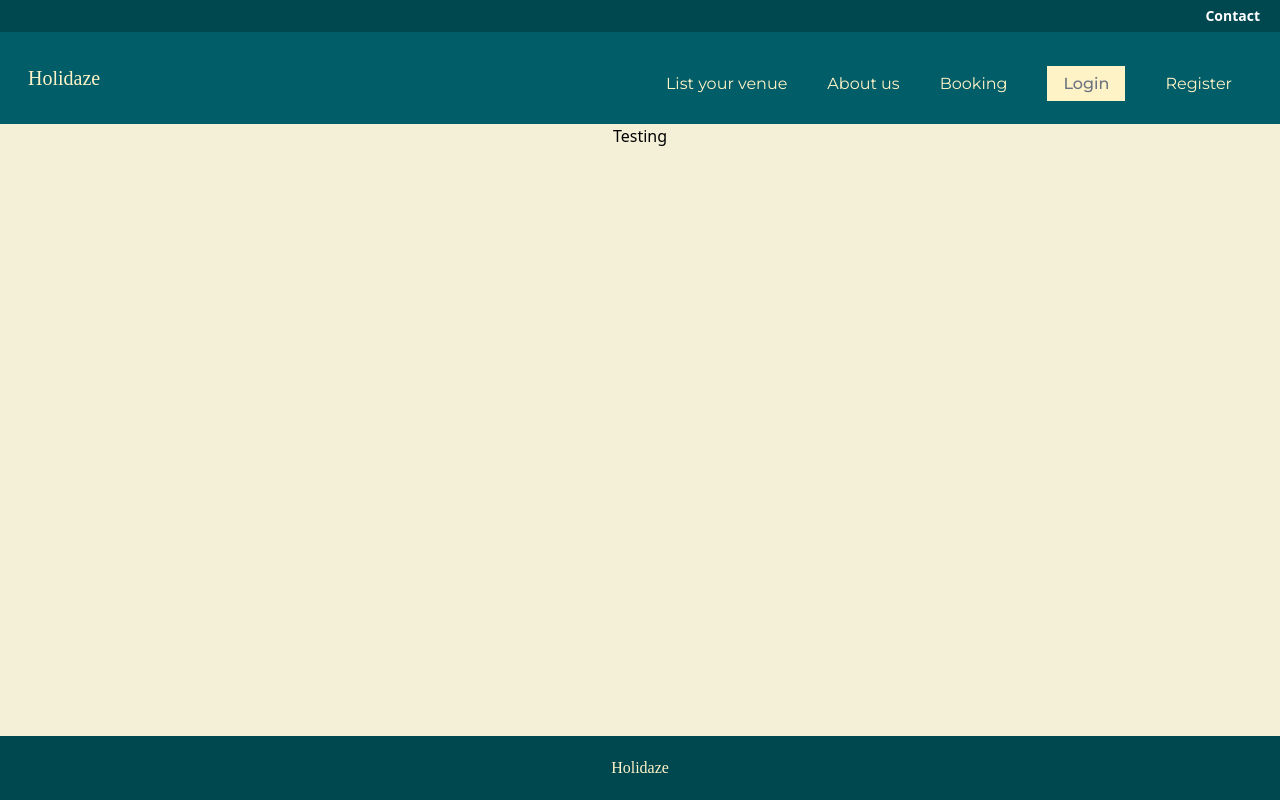
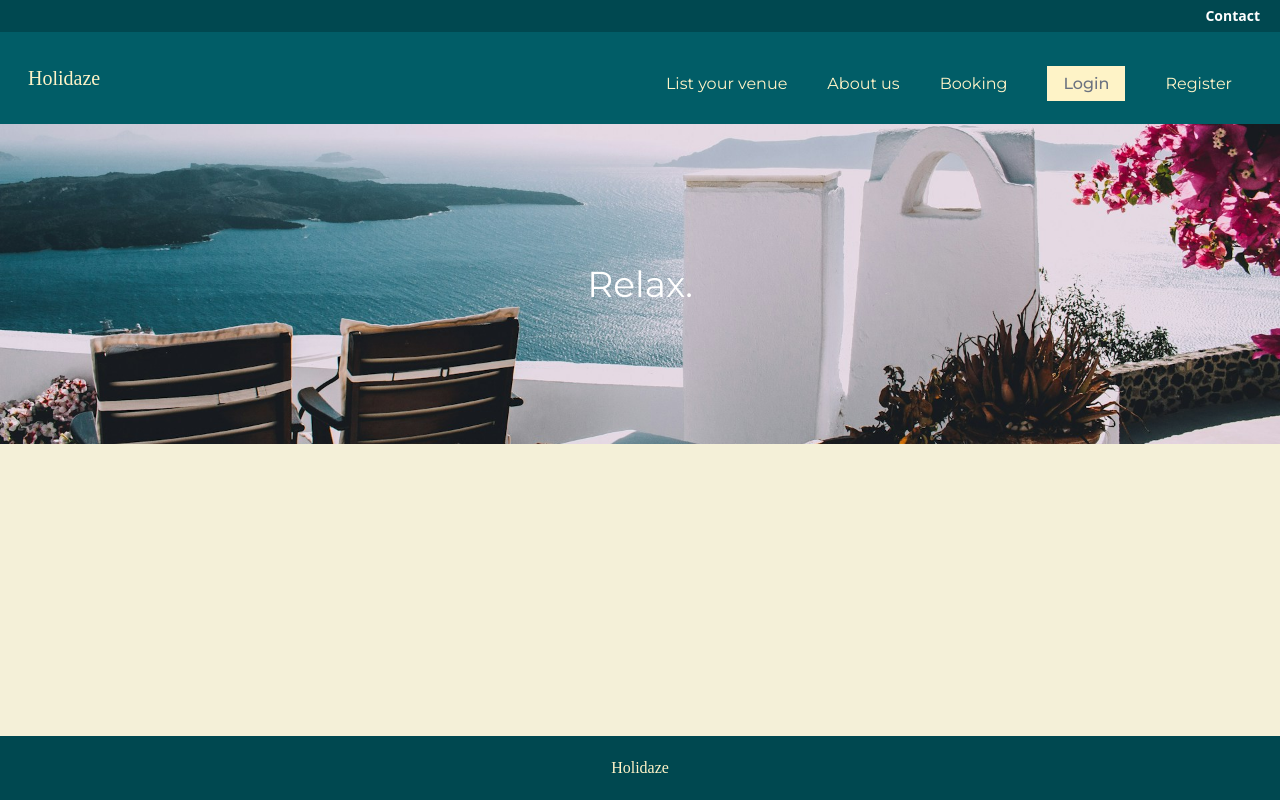
Before and after one commit to oddvarzk/Holidaze, a React (Vite) app: page / in a window 1280 px wide. Built offline with nearby package versions, Linux system fonts and the light colour scheme; a web font is replaced by a local one.

Commit message:
bg for home customized, heading changer setup

```diff
--- a/src/pages/Home/index.tsx
+++ b/src/pages/Home/index.tsx
@@ -1,7 +1,26 @@
+import { useState, useEffect } from 'react';
+import greeceBackg from '../../assets/greeceBackg.jpg';
+
 export function Home() {
+  const words = ['Tranquility.', 'Relax.', 'Adventure.', 'Explore.', 'Peace.'];
+  const [currentWordIndex, setCurrentWordIndex] = useState(0);
+
+  useEffect(() => {
+    const interval = setInterval(() => {
+      setCurrentWordIndex((prevIndex) => (prevIndex + 1) % words.length);
+    }, 3000);
+
+    return () => clearInterval(interval);
+  }, [words.length]);
+
   return (
-    <div>
-      <h1 className="text-center">Testing</h1>
+    <div
+      className="bg-no-repeat bg-[position:20%_60%] bg-[length:100%] h-[40vh] w-full flex items-center justify-center"
+      style={{ backgroundImage: `url(${greeceBackg})` }}
+    >
+      <div className="text-center">
+        <h1 className="text-4xl font-Montserrat font-normal text-white animate-fadeIn">{words[currentWordIndex]}</h1>
+      </div>
     </div>
   );
 }
```
